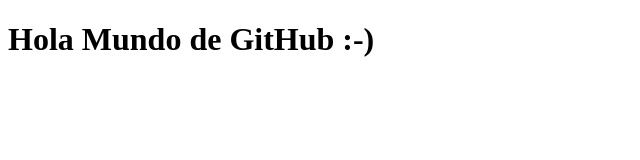
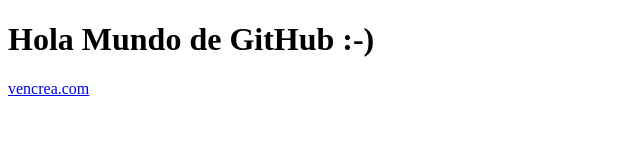
Before and after one commit to vencrea/Control-de-Versiones-Git, a plain HTML site: page Index.html in a window 1280 px wide. Shown: the full height of the page, 0-640 px from the left. Drawn offline with Linux system fonts and the light colour scheme.

Commit message:
Cambios nuevos

```diff
--- a/Index.html
+++ b/Index.html
@@ -8,6 +8,6 @@
 </head>
 <body>
     <h1>Hola Mundo de GitHub :-)</h1>
-    <footer><a href="https://vencrea.com"></a></footer>
+    <footer><a href="https://vencrea.com">vencrea.com</a></footer>
 </body>
 </html>
```
